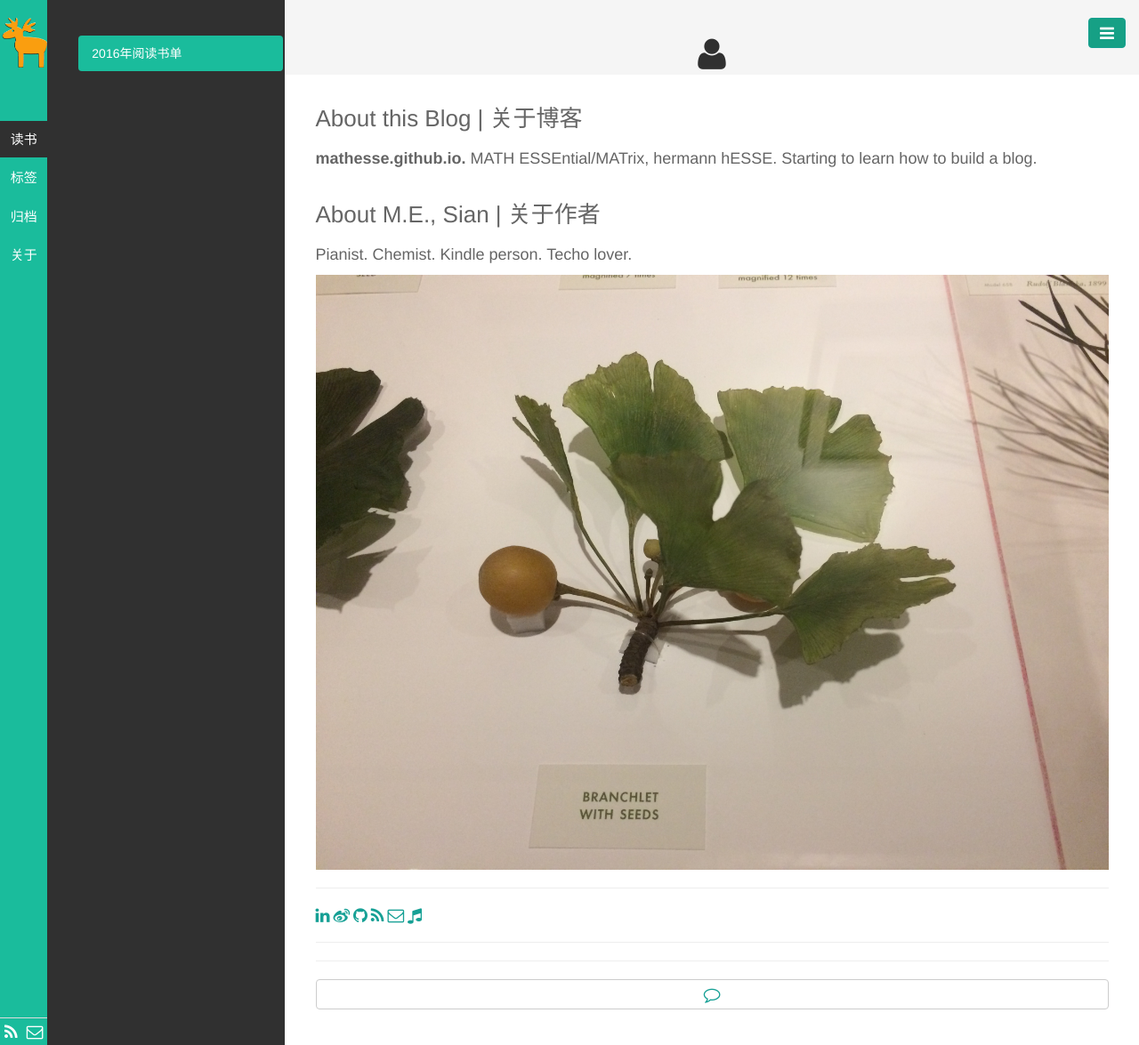
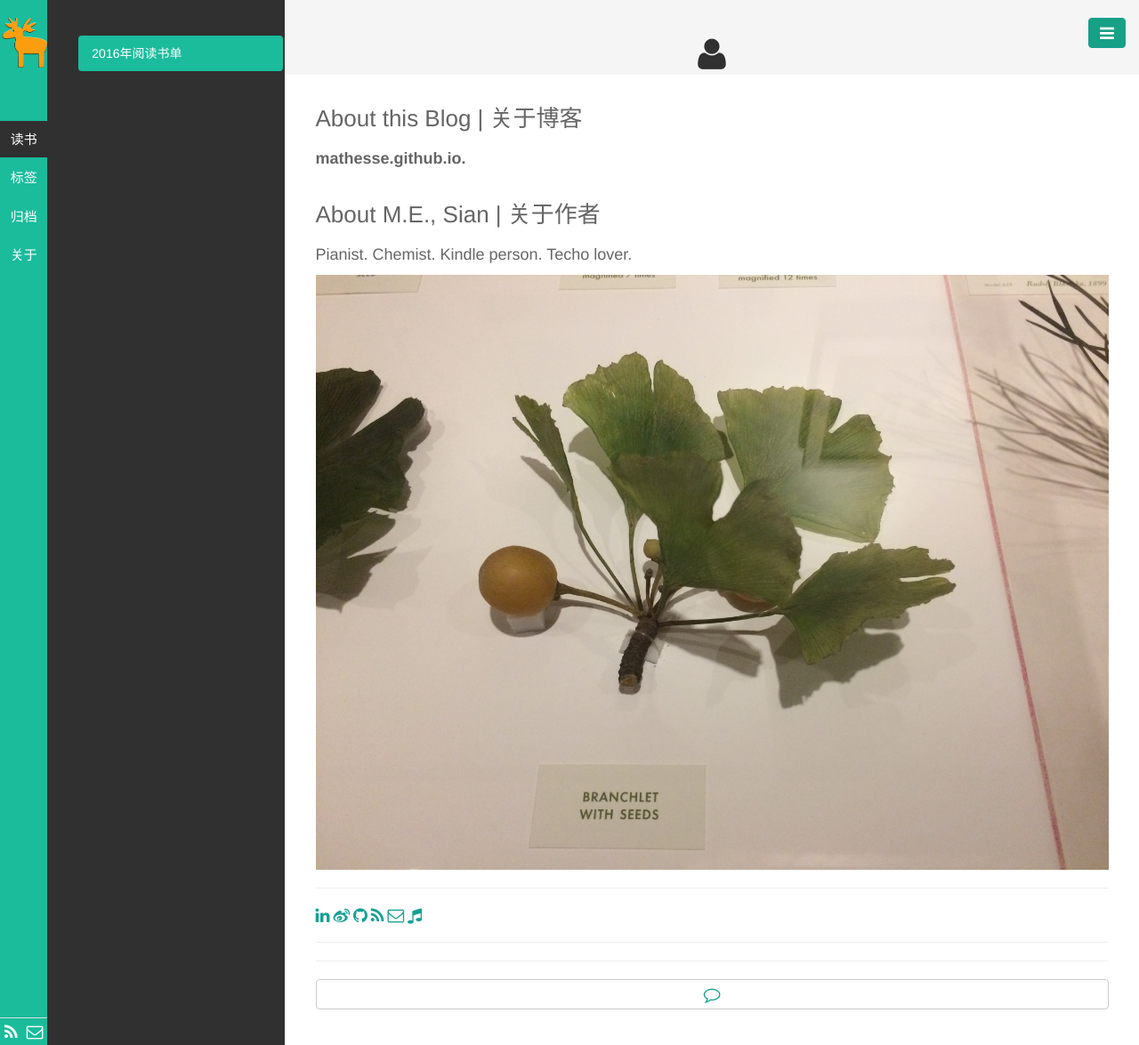
Before and after one commit to mathesse/mathesse.github.io, a Jekyll site: the page built from pages/about.html, in a window 1280 px wide. Shown: the whole page at 89% size. Built offline with Jekyll 4.4.1, drawn with Linux system fonts in a browser that asks for light colours.

Commit message:
Update about.html

```diff
--- a/pages/about.html
+++ b/pages/about.html
@@ -1,11 +1,12 @@
 ---
 layout: page_title
 title: <i class="fa fa-user fa-lg"></i>
-titlename: ABOUT | 关于
+titlename: ABOUT|关于
 ---
 <h3>About this Blog | 关于博客</h3>
-<p style=font-size:18px><B>mathesse.github.io. </B> MATH ESSEntial/MATrix, hermann hESSE.
-Starting to learn how to build a blog. </p>
+<p style=font-size:18px><B>mathesse.github.io. </B> </p>
+<p MATH ESSEntial / MATrix, hermann HESSE. </p>
+<p Starting to learn how to build a blog. </p>
 
 <h3>About M.E., Sian | 关于作者</h3>
 <p style=font-size:18px> Pianist. Chemist. Kindle person. Techo lover.</p>
```
